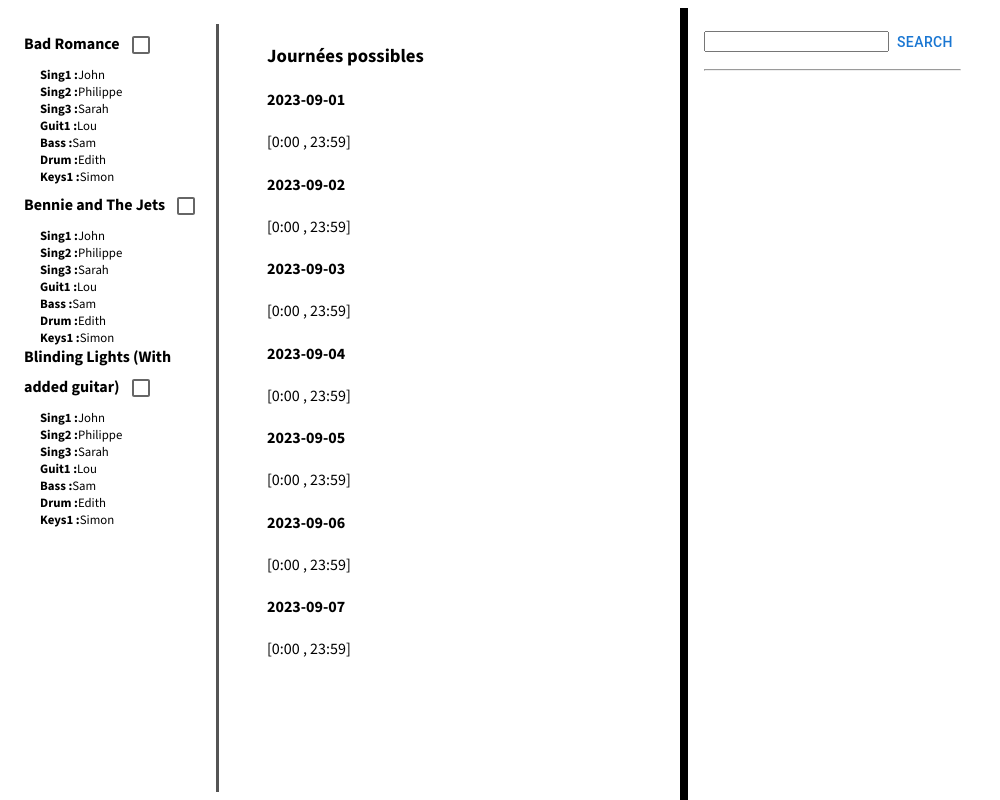
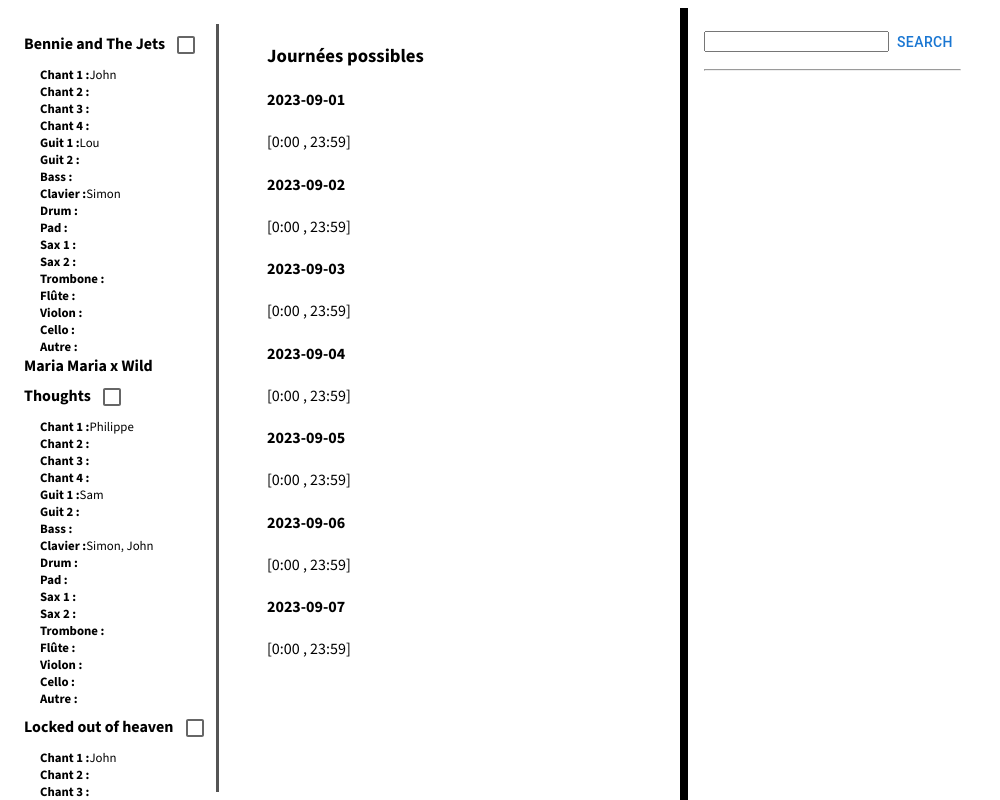
Before and after one commit to phbru/polyjam-station, a React (Vite) app: page / in a window 1280 px wide. Shown: the top 800 px of the page, without its empty margins (0-1000 px from the left). Built offline with nearby package versions, Linux system fonts and the light colour scheme.

Commit message:
selectSongSection works with csvData

```diff
--- a/src/components/DatePickerBox.tsx
+++ b/src/components/DatePickerBox.tsx
@@ -9,7 +9,11 @@ import { DailyPossibleInterval } from "../types/DailyPossibleInterval";
 import { findPossibleIntervals } from "../pages/dashboard/helpers";
 import { TimeInterval } from "../interfaces/TimeInterval";
 import { Button } from "@mui/material";
-import { availabilitiesData } from "../data/availabilitiesData";
+
+import {
+  availabilitiesByDates,
+  songDataByNames,
+} from "../pages/dashboard/sections/selectSongsSection/initialStates";
 
 const DatePickerBox = () => {
   const { possibleSongsForDate, setPossibleSongsForDate } =
@@ -31,11 +35,11 @@ const DatePickerBox = () => {
   const handlePress = () => {
     const updatedPossibleSongsForDate: SongWithTimeSlots[] = [];
 
-    for (const song in songsData) {
+    for (const song in songDataByNames) {
       const musicianSet = new Set(Object.values(songsData[song].musicians));
 
       const songTimeSlots: DailyPossibleInterval[] = findPossibleIntervals(
-        { selectedDate: availabilitiesData[selectedDate] },
+        { selectedDate: availabilitiesByDates[selectedDate] },
         musicianSet
       );
 
--- a/src/pages/dashboard/sections/selectSongsSection/components/SongSelectionColumn.tsx
+++ b/src/pages/dashboard/sections/selectSongsSection/components/SongSelectionColumn.tsx
@@ -5,7 +5,8 @@ import {
 } from "../SelectSongsContext";
 import { useContext } from "react";
 import { findPossibleIntervals } from "../../../helpers";
-import { availabilitiesData } from "../../../../../data/availabilitiesData";
+
+import { availabilitiesByDates } from "../initialStates";
 
 const CheckableSongsColumn = () => {
   const {
@@ -38,7 +39,7 @@ const CheckableSongsColumn = () => {
     setSelectedMusicians(updatedSelectedMusicians);
 
     const updatedPossibleIntervals = findPossibleIntervals(
-      availabilitiesData,
+      availabilitiesByDates,
       updatedSelectedMusicians
     );
     setPossibleIntervals(updatedPossibleIntervals);
--- a/src/pages/dashboard/sections/selectSongsSection/initialStates.ts
+++ b/src/pages/dashboard/sections/selectSongsSection/initialStates.ts
@@ -18,15 +18,15 @@ export const initialPossibleIntervals: Array<DailyPossibleInterval> =
   findPossibleIntervals(availabilitiesData, new Set());
 
 const parsedData = await parseCsvFile("./data/dispos.csv");
-const availabilitiesByDates: AvailabilitiesByDates =
+export const availabilitiesByDates: AvailabilitiesByDates =
   convertToAvailabilitiesByDates(parsedData);
 console.log("availabilitiesByDates : ", availabilitiesByDates);
 
 const parsedSongs = await parseSongs("./data/songs.csv");
-const songDataByNames = convertToSongDataByNames(parsedSongs);
+export const songDataByNames = convertToSongDataByNames(parsedSongs);
 console.log("songDataByNames : ", songDataByNames);
 
-for (const [songName, songData] of Object.entries(songsData)) {
+for (const [songName, songData] of Object.entries(songDataByNames)) {
   songListState.push({
     songName: songName,
     isSelected: false,
```
Also changed, not shown: 1 other file (tests, documents, lock files or other folders).
